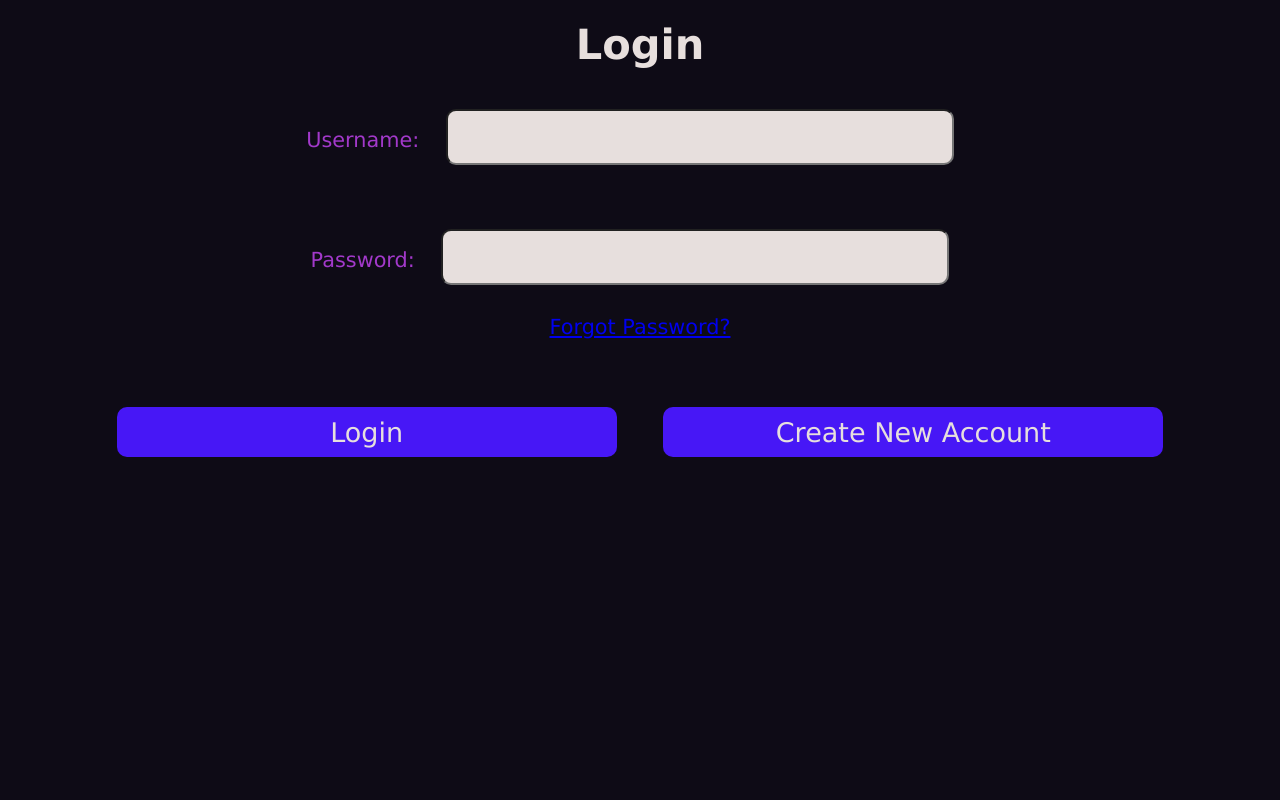
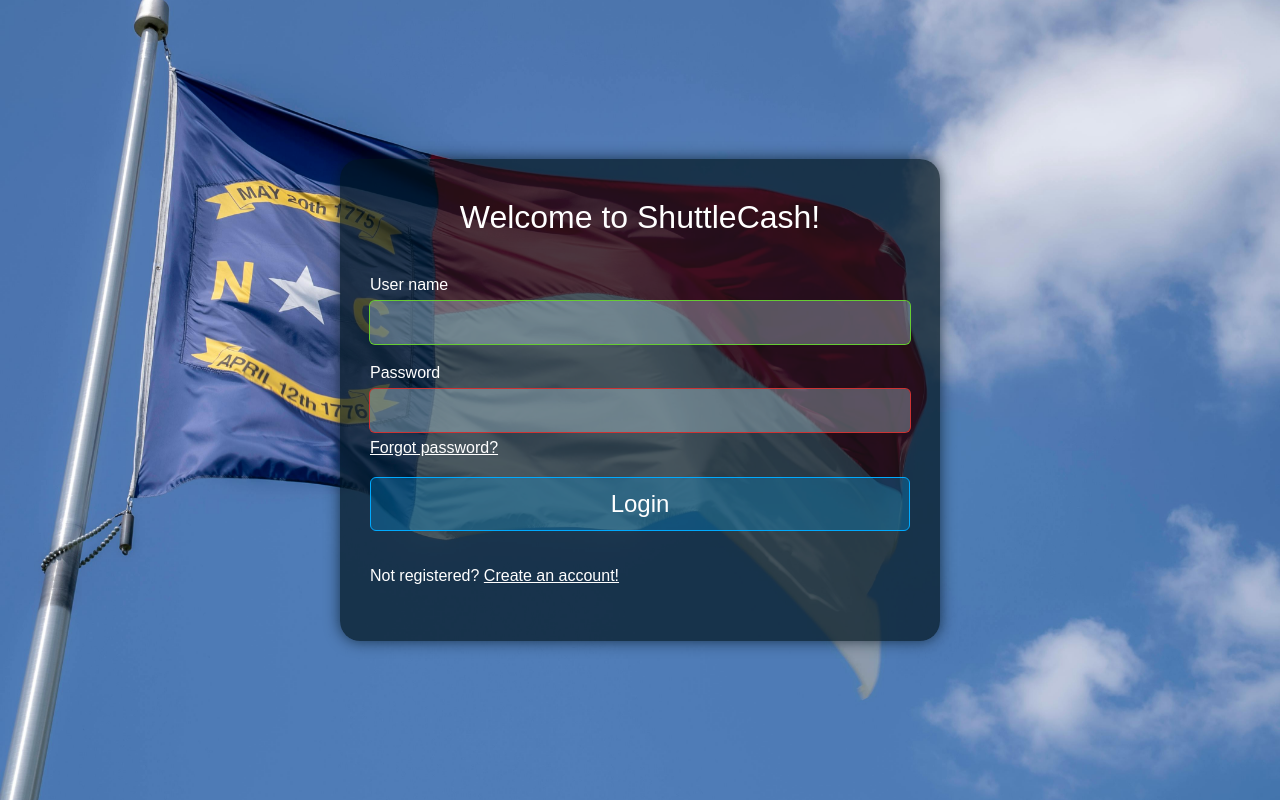
Before and after one commit to sjhaddad/CSC-289---Capstone-Project---Group-13, a Flask app: page / in a window 1280 px wide. Run offline with Flask 3, Linux system fonts and the light colour scheme.

Commit message:
updated login page

```diff
--- a/app.py
+++ b/app.py
@@ -7,7 +7,6 @@ from tax_table_manager import Tax_table_manager
 from tax_record import TaxRecord
 from account import Account
 from flask_mail import Mail, Message
-
 app = Flask(__name__)
 app.secret_key = b'_5#y2L"F4Q8z\n\xec]/'  # Set a secret key for session management
 
@@ -38,23 +37,26 @@ def index():
     session.clear()
     error_message = ""
     if request.method == "POST":
-        if "login_button" in request.form:
+        if "login-button" in request.form:
             user_name = request.form['username']
             password = request.form['password']
-            if not user_name.strip() or not password.strip():
+            print(user_name =="")
+            if user_name != "" and  password != "":
+
+                account = user_table_manager.get_account_by_user_name(user_name)
+                if account:
+                    if bcrypt.checkpw(password.encode('utf-8'), account.get_password()) and user_name != "admin":
+                        session['user_name'] = user_name
+                        return redirect(url_for('user_interface'))
+                    elif bcrypt.checkpw(password.encode('utf-8'), account.get_password()) and user_name == "admin":
+                        session['user_name'] = user_name
+                        return redirect(url_for('admin_home'))
+                    else:
+                        error_message = "Incorrect password. Please try again."
+                else:
+                    error_message = "Invalid user name"
+            else:
                 error_message = "Username and password are required."
-            account = user_table_manager.get_account_by_user_name(user_name)
-            if account:
-                if bcrypt.checkpw(password.encode('utf-8'), account.get_password()) and user_name != "admin":
-                    session['user_name'] = user_name
-                    return redirect(url_for('user_interface'))
-                elif bcrypt.checkpw(password.encode('utf-8'), account.get_password()) and user_name == "admin":
-                    session['user_name'] = user_name
-                    return redirect(url_for('admin_home'))
-                else:
-                    error_message = "Incorrect password. Please try again."
-            else:
-                error_message = "User not found."
         elif "create_button" in request.form:
             return redirect(url_for('create_account'))
 
--- /dev/null
+++ b/static/login_style.css
@@ -0,0 +1,131 @@
+*, *::before, *::after {
+    box-sizing: border-box;
+    font-family: Arial, Helvetica, sans-serif;
+  }
+
+  :root {
+    --primary-light-hsl: 200, 100%, 91%;
+    --primary-hsl: 200, 100%, 50%;
+    --primary-dark-hsl: 200, 100%, 6%;
+    --success-hsl: 100, 60%, 50%;
+    --error-hsl: 0, 60%, 50%;
+  }
+
+  body {
+    margin: 0;
+  }
+
+  .full-screen-container {
+    background-image: url("pexels-mark-stebnicki-9407524.jpg");
+    height: 100vh;
+    width: 100vw;
+    background-size: cover;
+    background-position: center;
+    display: flex;
+    justify-content: center;
+    align-items: center;
+  }
+
+  .login-container {
+    --color: hsl(var(--primary-dark-hsl), .7);
+    background-color: var(--color);
+    box-shadow: 0 0 15px 0 var(--color);
+    padding: 40px 30px;
+    width: 80%;
+    max-width: 600px;
+    border-radius: 20px;
+  }
+
+  .login-title {
+    margin: 0;
+    color: white;
+    text-align: center;
+    font-size: 2rem;
+    font-weight: normal;
+  }
+
+  .form {
+    display: flex;
+    flex-direction: column;
+    gap: 20px;
+    margin-top: 40px;
+  }
+
+  .input-group {
+    display: flex;
+    flex-direction: column;
+    gap: 7px;
+  }
+
+  .input-group label {
+    color: white;
+    font-weight: lighter;
+  }
+
+  .input-group input {
+    font-size: 1.25rem;
+    padding: .5em;
+    background-color: hsl(var(--primary-light-hsl), .3);
+    border: none;
+    outline: none;
+    border-radius: .25em;
+    color: white;
+    font-weight: lighter;
+  }
+
+  .input-group.success input {
+    box-shadow: 0 0 0 1px hsl(var(--success-hsl));
+  }
+
+  .input-group.error input {
+    box-shadow: 0 0 0 1px hsl(var(--error-hsl));
+  }
+
+  .input-group input:focus {
+    box-shadow: 0 0 0 1px hsl(var(--primary-hsl));
+  }
+
+  .input-group .msg {
+    display: none;
+    font-size: .75rem;
+  }
+
+  .input-group.success .msg,
+  .input-group.error .msg {
+    display: block;
+  }
+
+  .input-group.error .msg {
+    color: hsl(var(--error-hsl));
+  }
+
+  .input-group.success .msg {
+    color: hsl(var(--success-hsl));
+  }
+
+  .login-button {
+    padding: .5em 1em;
+    font-size: 1.5rem;
+    font-weight: lighter;
+    color: white;
+    background-color: hsl(var(--primary-hsl), .25);
+    border: 1px solid hsl(var(--primary-hsl));
+    border-radius: .25em;
+    outline: none;
+    cursor: pointer;
+  }
+
+  .login-button:hover,
+  .login-button:focus {
+    background-color: hsl(var(--primary-hsl), .4);
+  }
+
+  .register-link {
+    color: white;
+    /* Additional styling if needed */
+}
+
+.register-prompt {
+  color: white;
+  /* Additional styling if needed */
+}
--- a/templates/index.html
+++ b/templates/index.html
@@ -1,35 +1,34 @@
 <!DOCTYPE html>
 <html lang="en">
 <head>
-    <meta charset="UTF-8">
-    <meta name="viewport" content="width=device-width, initial-scale=1.0">
-    <title>Login</title>
-    <link rel="stylesheet" href="{{ url_for('static', filename='css/style.css') }}"/>
-    <style>
-        .forgot-password {
-            display: block; /* Display the link as a block-level element */
-            margin-top: 10px; /* Add some top margin to separate it from the password input */
-        }
-    </style>
+  <meta charset="UTF-8">
+  <meta http-equiv="X-UA-Compatible" content="IE=edge">
+  <meta name="viewport" content="width=device-width, initial-scale=1.0">
+  <title>Document</title>
+  <link rel="stylesheet" type="text/css" href="{{ url_for('static', filename='login_style.css') }}">
 </head>
 <body>
-    <div class="centered-container">
-        <h1 class="banner">Login</h1>
-        <form id="loginForm" method="POST">
-                <label for="username">Username:</label>
-                <input type="text" id="username" name="username" class="text-box"><br><br>
-                <label for="password">Password:</label>
-                <input type="password" id="password" name="password" class="text-box">
-                <a href="{{ url_for('request_password_reset') }}" class="forgot-password">Forgot Password?</a> <!-- Link to forgot password page -->
-                <br><br>
-                <input type="submit" name="login_button" value="Login" class="button">
-                <input type="submit" name="create_button" value="Create New Account" class="button">
-                {% if error_message == "" %}
-                    <p></p>
-                {% else %}
-                    <p>{{ error_message }}</p>
-                {% endif %}
-        </form>
-    </div>
+  <div class="full-screen-container">
+    <div class="login-container">
+      <h1 class="login-title">Welcome to ShuttleCash!</h1>
+      <form class="form" method="POST">
+        <div class="input-group success">
+          <label for="username">User name</label>
+          <input type="text" name="username" id="username">
+        </div>
+
+        <div class="input-group error">
+          <label for="password">Password</label>
+          <input type="password" name="password" id="password">
+          {% if error_message != "" %}
+          <span class="msg">{{ error_message }}</span>
+          {% endif %}
+          <a href="/request_password_reset" class="register-link" id="password_reset">Forgot password?</a>
+        </div>
+
+        <button type="submit" class="login-button" name="login-button">Login</button>
+        <p class="register-prompt">Not registered? <a href="/create_account" class="register-link" id="create_button">Create an account!</a></p>
+      </div>
+  </div>
 </body>
 </html>
```
Also changed, not shown: static/pexels-mark-stebnicki-9407524.jpg (added).
